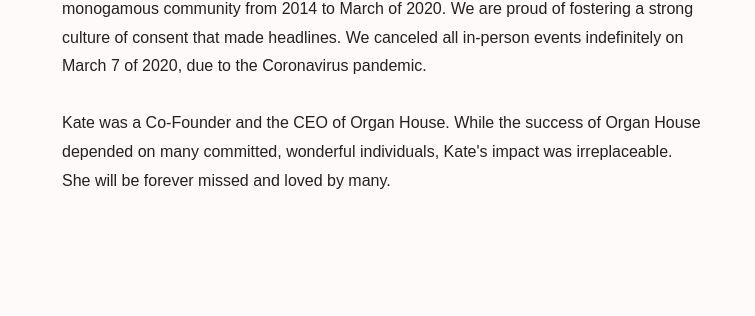
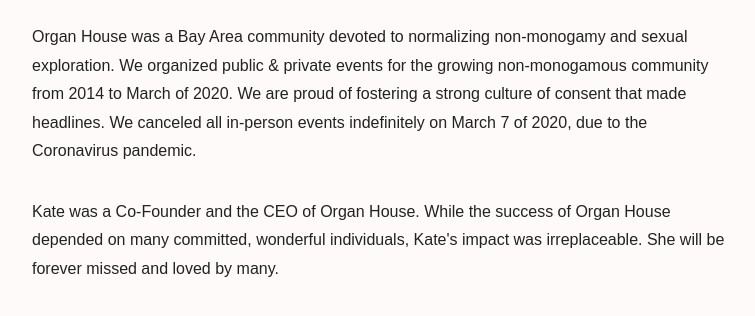
Before and after one commit to organhouse/memorial, a plain HTML site: page index.html in a window 1280 px wide. Shown: the part 657-973 px from the top of the page, without its empty margins (258-1013 px from the left). Before the commit the page ends 800 px from the top, so only its background shows below. Drawn offline with nearby package versions, Linux system fonts and the light colour scheme.

Commit message:
better css

```diff
--- a/index.html
+++ b/index.html
@@ -15,11 +15,6 @@
             max-width: 700px;
             line-height: 1.78571;
             color: rgb(34, 34, 34);
-            position: absolute;
-            top: 50%;
-            left: 50%;
-            -ms-transform: translate(-50%, -50%);
-            transform: translate(-50%, -50%);
         }
 
         img {
@@ -31,27 +26,36 @@
 </head>
 
 <body>
-    <div id="content">
+    <div class="w-full min-h-full align-middle flex justify-center items-center content-center p-8">
+
+        <div id="content" class="">
             <em class="font-serif text-center">
                 <h2 class="text-2xl font-bold">In Loving Memory Of</h2>
                 <h1 class="text-6xl mt-6 font-bold">Kate Horowitz</h1>
-            <div >
-                <div class=" bg-center bg-no-repeat bg-cover rounded-full mx-auto my-8 h-96 w-96 shadow-slate-600 drop-shadow-xl" style="background-image: url(/kate.png)"></div>
+                <div>
+                    <div class=" bg-center bg-no-repeat bg-cover rounded-full mx-auto my-8 h-96 w-96 shadow-slate-600 drop-shadow-xl"
+                        style="background-image: url(/kate.png)"></div>
                 </div>
             </em>
-        <em>
-
-        </em>
-
             <img width=100 src="logo.png" />
-        Organ House was a Bay Area community devoted to normalizing non-monogamy and sexual exploration. We organized
-        public & private events for the growing non-monogamous community from 2014 to March of 2020. We are proud of
-        fostering a strong culture of consent that made headlines. We canceled all in-person events indefinitely on
+            <div class="space-y-8">
+                <p>
+                    Organ House was a Bay Area community devoted to normalizing non-monogamy and sexual exploration. We
+                    organized
+                    public & private events for the growing non-monogamous community from 2014 to March of 2020. We are
+                    proud of
+                    fostering a strong culture of consent that made headlines. We canceled all in-person events
+                    indefinitely on
                     March 7 of 2020, due to the Coronavirus pandemic.
-        <br/>
-        <br/>
-        Kate was a Co-Founder and the CEO of Organ House. While the success of Organ House depended on many committed,
-        wonderful individuals, Kate's impact was irreplaceable. She will be forever missed and loved by many.
+                </p>
+                <p>
+                    Kate was a Co-Founder and the CEO of Organ House. While the success of Organ House depended on many
+                    committed,
+                    wonderful individuals, Kate's impact was irreplaceable. She will be forever missed and loved by
+                    many.
+                </p>
+            </div>
+        </div>
     </div>
 </body>
 
```
Lines whose indentation alone changed are shown as unchanged.
